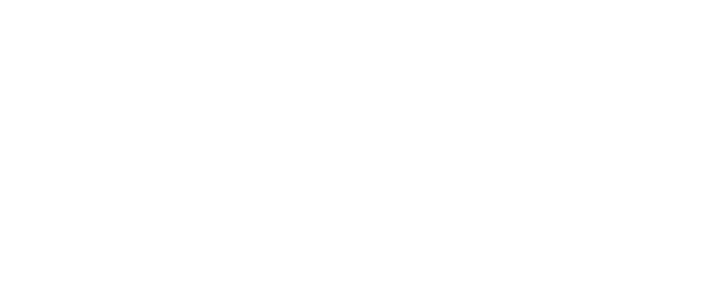
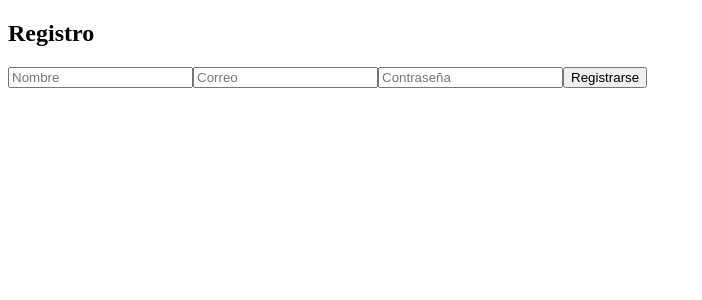
Before and after one commit to pablomarin647-oss/rentafacil, a React (Vite) app: page /register in a window 1280 px wide. Before the commit this address had no page. Shown: the top 300 px of the page, without its empty margins (0-702 px from the left). Built offline with nearby package versions, Linux system fonts and the light colour scheme.

Commit message:
fix stable app no crash

```diff
--- a/src/routes/routes.jsx
+++ b/src/routes/routes.jsx
@@ -2,6 +2,7 @@
 
 import Home from "../pages/Home";
 import Login from "../pages/Login";
+import Register from "../pages/Register";
 import Dashboard from "../pages/Dashboard";
 import Usuario from "../pages/Usuarios";
 import Vehiculo from "../pages/Vehiculos";
@@ -12,6 +13,7 @@
     <Routes>
       <Route path="/" element={<Home />} />
       <Route path="/login" element={<Login />} />
+      <Route path="/register" element={<Register />} />
       <Route path="/dashboard" element={<Dashboard />} />
       <Route path="/usuarios" element={<Usuario />} />
       <Route path="/vehiculos" element={<Vehiculo />} />
```
